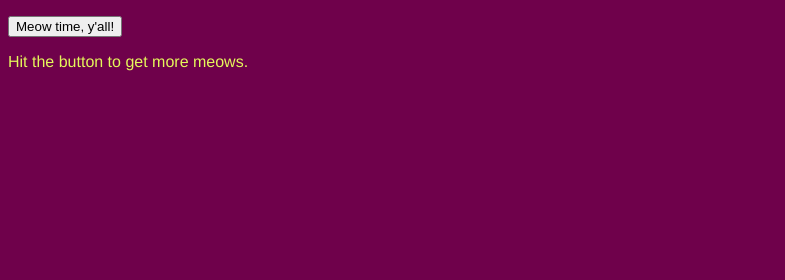
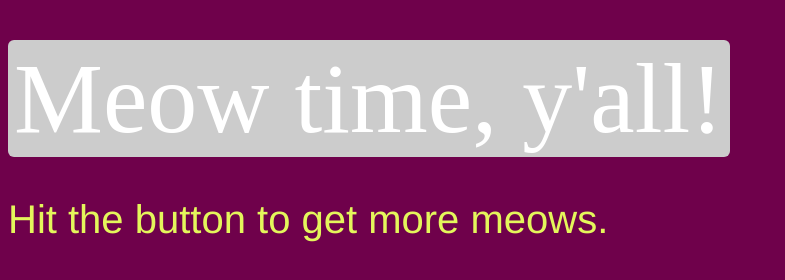
Before and after one commit to samhamm/atomfoolery, a plain HTML site: page index.html in a window 1280 px wide. Shown: the whole page, without its empty margins (0-785 px from the left). Drawn offline with Linux system fonts and the light colour scheme.

Commit message:
formatting

```diff
--- a/style.css
+++ b/style.css
@@ -2,4 +2,18 @@ body {
 background-color: #6f014b;
 color: #e4f65b;
 font-family: Helvetica, sans-serif;
+font-size: 2.5em;
 }
+
+button {
+  background-color: #ccc;
+ -moz-border-radius: 5px;
+ -webkit-border-radius: 5px;
+ border-radius:6px;
+ color: #fff;
+ font-family: 'Oswald';
+ font-size: 2.5em;
+ text-decoration: none;
+ cursor: poiner;
+  border:none;
+}
```
